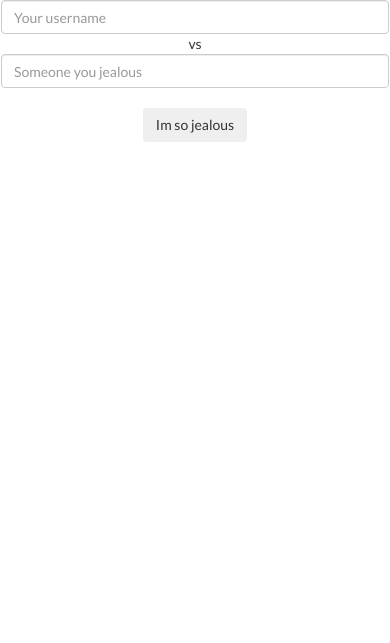
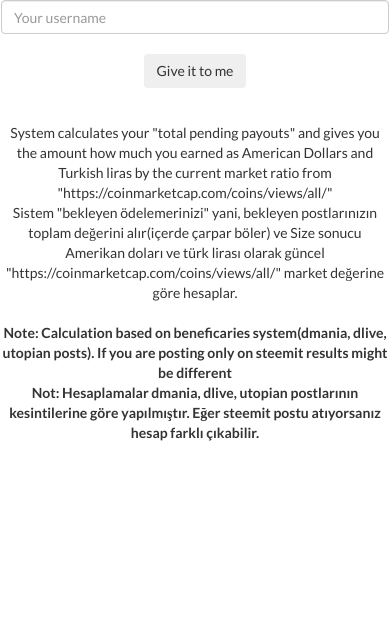
Before and after one commit to omeratagunn/Steem-Challenger, a PHP site: page / in a window 390 px wide; the page is wider, and only the part inside the window is pictured. Shown: the part 201-844 px from the top of that part. Run offline with PHP 8.4, Linux system fonts and the light colour scheme; some libraries are stand-ins or nearby versions.

Commit message:
System upgraded
- From now on only 1 input
- SBD usd price and TRY prices included the system from allcoincapmarket.
- Results comes with calculation based on beneficaries system and gives the result both usd and try.

```diff
--- a/index.php
+++ b/index.php
@@ -21,36 +21,45 @@
 
 <img src="steemit.png" alt="Steemit" height="200" width="500">
 <nav class="navbar navbar-light bg-faded">
-  <form method="POST" class="form-inline">
-    <input name="myself" class="form-control mr-sm-2" type="text" placeholder="Your username" > vs
-	<input name="someone" class="form-control mr-sm-1" type="text" placeholder="Someone you jealous" >
+  <form method="GET" class="form-inline">
+    <input name="myself" class="form-control mr-sm-2" type="text" placeholder="Your username" >
 	<br>
-    <button class="btn btn-outline-success my-2 my-sm-0" type="submit" name="check">Im so jealous</button>
+    <button class="btn btn-outline-success my-2 my-sm-0" type="submit" name="check">Give it to me</button>
   </form>
 </nav>
+	System calculates your "total pending payouts" and gives you the amount how much you earned as American Dollars and Turkish liras by the current market ratio from "https://coinmarketcap.com/coins/views/all/"<br>
+	Sistem "bekleyen ödelemerinizi" yani, bekleyen postlarınızın toplam değerini alır(içerde çarpar böler) ve Size sonucu Amerikan doları ve türk lirası olarak güncel "https://coinmarketcap.com/coins/views/all/" market değerine göre hesaplar.<br>
+
+	<br>
+	<b>Note: Calculation based on beneficaries system(dmania, dlive, utopian posts). If you are posting only on steemit results might be different<br>
+	Not: Hesaplamalar dmania, dlive, utopian postlarının kesintilerine göre yapılmıştır. Eğer steemit postu atıyorsanız hesap farklı çıkabilir.
+
 <?php
-
     $error = false;
     $payment = 0;
 	$payment_someone = 0;
-if(isset($_POST['check'])){
+if(isset($_GET['check'])){
 
-	$meme = $_POST['myself'];
-	$himhim = $_POST['someone'];
+	$meme = $_GET['myself'];
 	// if both inputs are empty give error //
-	if(empty($meme && $himhim)){
+	if(empty($meme)){
 	$error = true;
 	echo "Fill the both inputs";
 	}
 	// both inputs filled, then give the result //
     if($error == false){
-    $someone_url = 'https://api.steemjs.com/get_discussions_by_blog?query={"tag":"'.$himhim.'","limit":"100"}';
     $myself_url = 'https://api.steemjs.com/get_discussions_by_blog?query={"tag":"'.$meme.'","limit":"100"}';
-    $json= file_get_contents($myself_url);
-	$json_someone= file_get_contents($someone_url);
-	$data_someone= json_decode($json_someone,true);
+	$json= file_get_contents($myself_url);
     $data = json_decode($json,true);
+	// GET data from https://coinmarketcap.com/coins/views/all/ //
+	$sbdvalue = 'https://api.coinmarketcap.com/v1/ticker/steem-dollars/?convert=TRY';
+	$jsonsbd = file_get_contents($sbdvalue);
+	$data_sbd = json_decode($jsonsbd, true);
+	// get usd and TRY prices//
+	$dollarprice = $data_sbd[0]['price_usd'];
+	$tryprice = $data_sbd[0]['price_try'];
 
+	// Create the loop //
     foreach ($data as $person1) {
 	try
 	{
@@ -63,65 +72,40 @@ if(isset($_POST['check'])){
 
 	$total_amount_mine = str_replace(" SBD", "", $person1["pending_payout_value"]);
 	$payment = $payment + $total_amount_mine;
+	$paymentsbd_mine = $payment * 75 / 100;
+	$paymentsbd_mine2 = $paymentsbd_mine * 75 / 100;
+	$payment_end_mine = $paymentsbd_mine2 / 2;
+	$dollar_mine_total = $payment_end_mine * $dollarprice;
+	$try_mine_total = $payment_end_mine * $tryprice;
+
 	}
 
 	}
 	catch(Exception $me){}
     }
-	foreach ($data_someone as $person2){
+		}
+	echo '<table class="table">
+   <thead class="thead-inverse">
+    <tr>
+      <th>#</th>
+      <th>Username</th>
+      <th>American dollars</th>
+      <th>Turkish liras</th>
+    </tr>
+   <thead class="thead-inverse">
+  <tbody>
+    <tr>
+      <th scope="row">1</th>
+      <td>'.$author.'</td>
+      <td>'.$dollar_mine_total.' $</td>
+      <td>'.$try_mine_total.' TRY</td>
+    </tr>
 
-
-	$author_person2 = $person2['author'];
-	if(!($person2["pending_payout_value"] == "0.00 SBD")){
-	$total_amount_someone = str_replace(" SBD", "", $person2["pending_payout_value"]);
-	$payment_someone = $payment_someone + $total_amount_someone;
-
-	}
-	}
-	if($payment_someone > $payment){
-
-		// if someone which means the username in second input have bigger amount of pending payment - BE JEALOUS //
-		$jealousy = '<div class="alert alert-danger"><strong>Damn,</strong> Im so jealous on you!!!!</div>';
-		echo $jealousy;
-    }
-	    // ELSE DONT CARE ABOUT HIM //
-		else{
-			$dont_care = '<div class="alert alert-danger"><strong>Yeah!!!</strong> Its okay, im not jealous :(</div>';
-			echo $dont_care;
-		}
-	echo '<br>';
-    echo '<div class="float-left">
-
-		<div class="col-md-offset-2 col-md-8 col-lg-offset-3 col-lg-6">
-    	 <div class="well profile">
-            <div class="col-sm-12">
-                <div class="col-xs-12 col-sm-8">
-                    <h2>'.$author.' vs '.$author_person2.' | Pending payouts</h2>
-                </div>
-                <div class="col-xs-12 col-sm-4 text-center">
-                </div>
-            </div>
-            <div class="col-xs-12 divider text-center">
-                <div class="col-xs-12 col-sm-4 emphasis">
-
-                  <div class="col-xs-12 col-sm-4 text-center">
-                    <h2>'.$author.' '.$payment.'$</h2><br>
-                    <h2><strong>'.$author_person2.' '.$payment_someone.'$</h2>
-                    <div class="btn-group dropup btn-block">
-                      </button>
-
-                    </div>
-                </div>
-            </div>
-    	 </div>
-		</div>
-	</div>
-</div>
-
-	';
+  </tbody>
+</table>';
 
     }
-    }
+
 ?>
 
 
```
